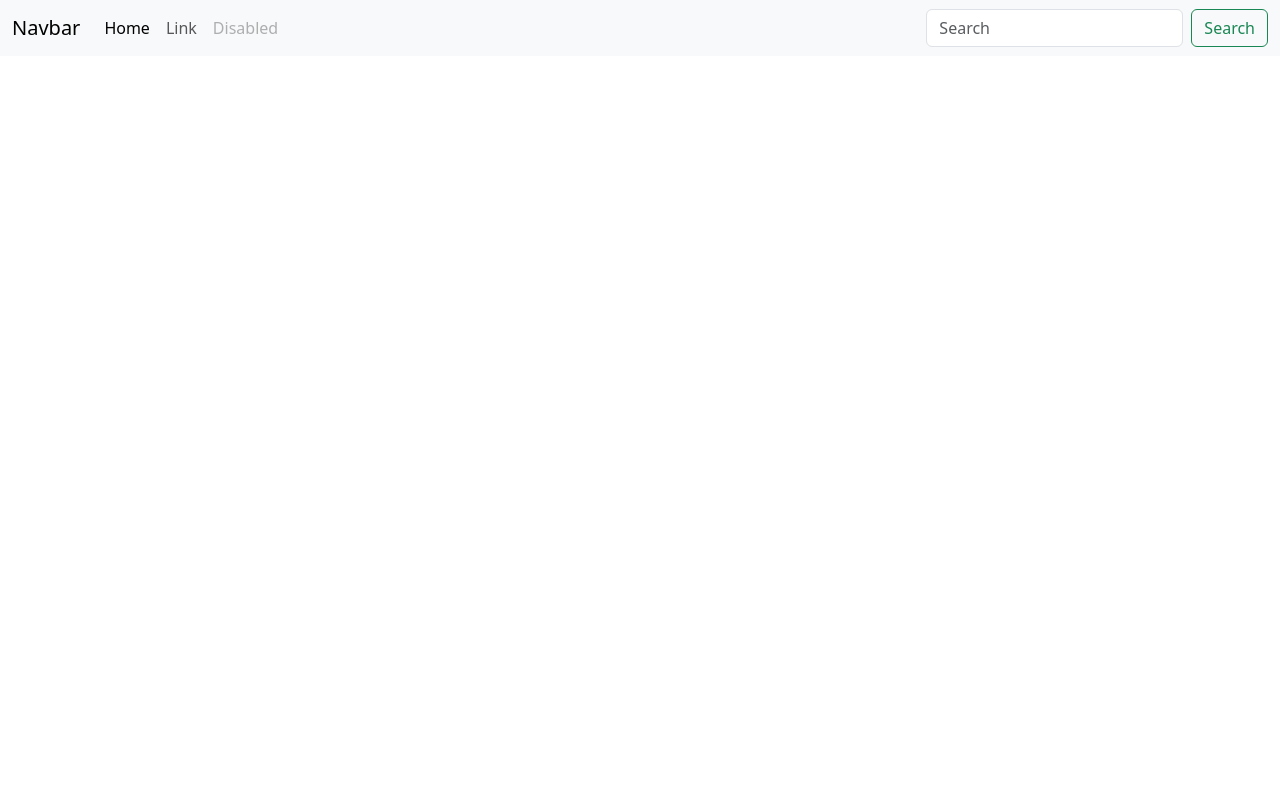
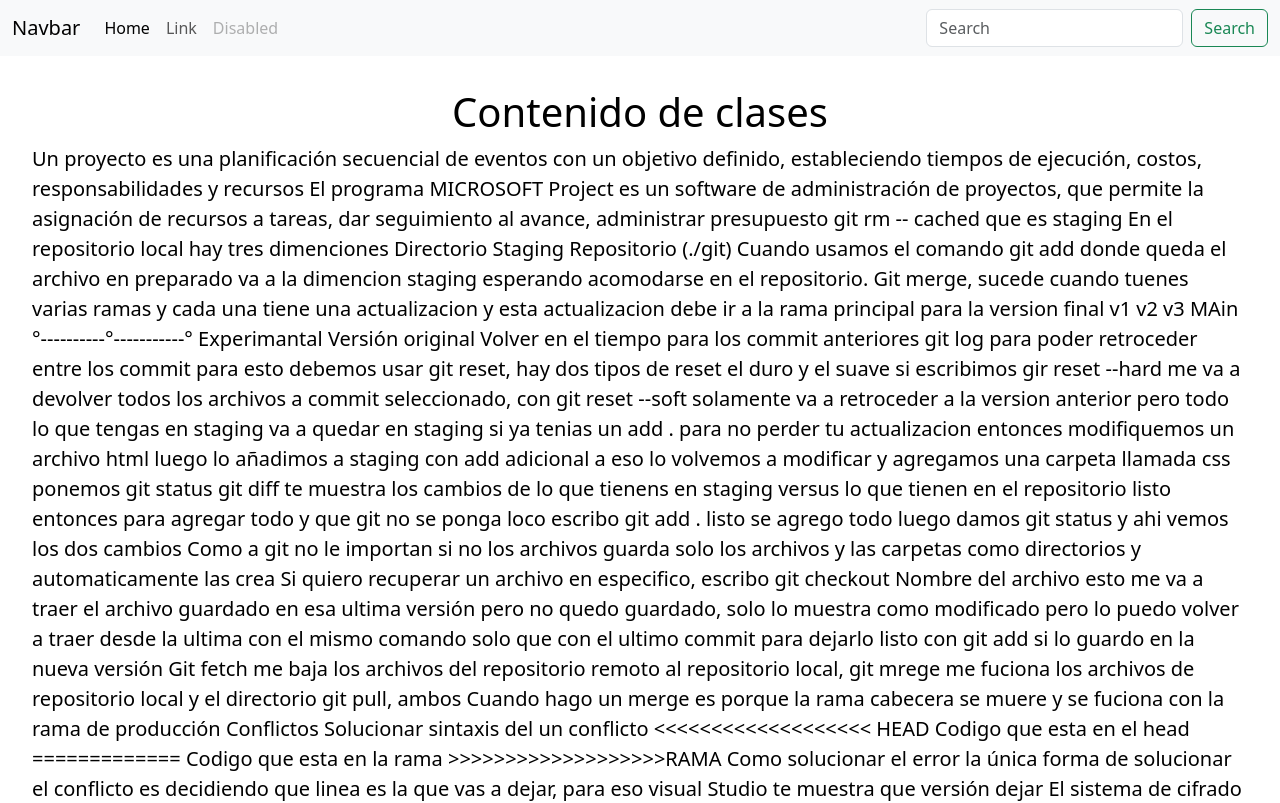
Before and after one commit to gerson434/ClaseFinal, a plain HTML site: page index.html in a window 1280 px wide. Shown: the top 803 px of the page. Drawn offline with nearby package versions, Linux system fonts and the light colour scheme.

Commit message:
Contenido Final

```diff
--- a/style.css
+++ b/style.css
@@ -1,7 +1,7 @@
 .bodycontent {
     padding: 2rem;
     margin: 0;
-    color :#ffffff !important;
+    color :#000 !important;
     background: #fff;
     font-size: 20px;
 
```
